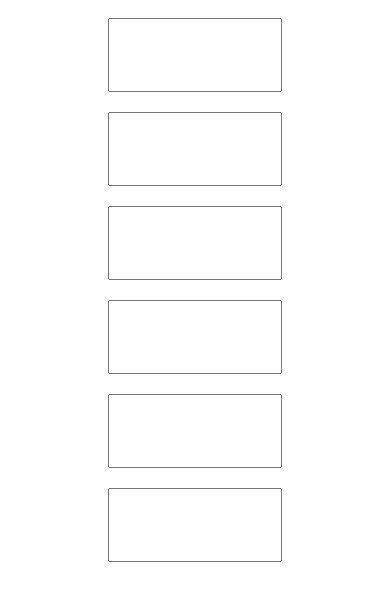
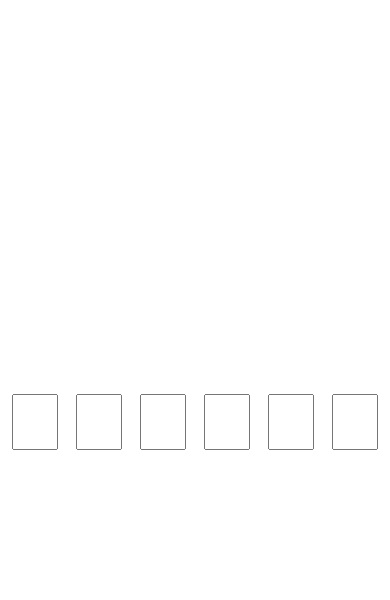
Before and after one commit to waltzHao/verification-code, a Vue app: page / in a window 390 px wide. Shown: the top 600 px of the page. Built offline with nearby package versions, Linux system fonts and the light colour scheme.

Commit message:
fix css (media queries)

```diff
--- a/src/App.vue
+++ b/src/App.vue
@@ -1,6 +1,5 @@
 
 <script setup lang="ts">
-
 let code: string[] = Array(6);
 let dataFromPaste: string[] | undefined;
 const keysAllowed: string[] = [
@@ -69,6 +68,7 @@ function onPaste(event: Event) {
 </script>
 
 <template>
+  <div>
     <form>
       <input
         v-for="(n, index) in code"
@@ -83,20 +83,44 @@ function onPaste(event: Event) {
         @paste="onPaste"
       />
     </form>
+  </div>
 </template>
 
 
 <style>
+div {
+  position: absolute;
+  top: 50%;
+  left: 50%;
+  transform: translate(-50%, -50%);
+}
+form {
+
+  margin: 0;
+  display: flex;
+  flex-direction: row;
+  gap: 18px;
+}
 input[type="text"] {
   width: 150px;
   height: 50px;
   font-size: 50px;
   text-align: center;
-  padding: 10px;
-  margin: 10px;
   caret-color: transparent !important;
 }
-
+@media only screen and (max-width: 600px) {
+  /* For tablets: */
+  input[type="text"] {
+    width: 38px;
+    font-size: 28px;
+  }
+}
+@media only screen and (min-width: 600px) {
+  input[type="text"] {
+    width: 70px;
+    font-size: 30px;
+  }
+}
 #app {
   font-family: Avenir, Helvetica, Arial, sans-serif;
   -webkit-font-smoothing: antialiased;
```
Lines whose indentation alone changed are shown as unchanged.
